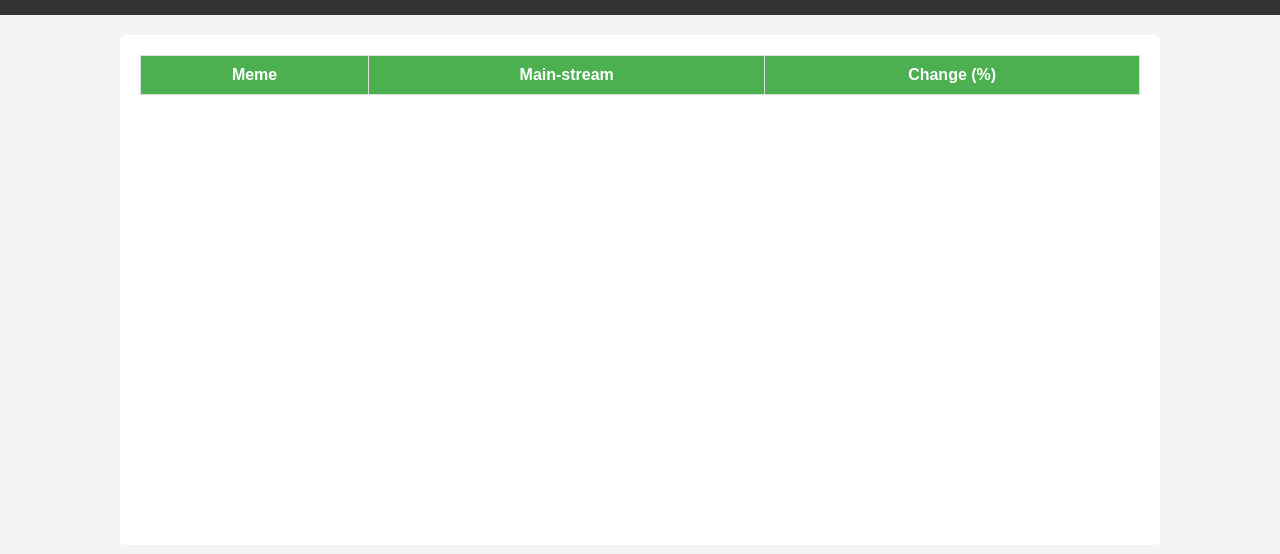
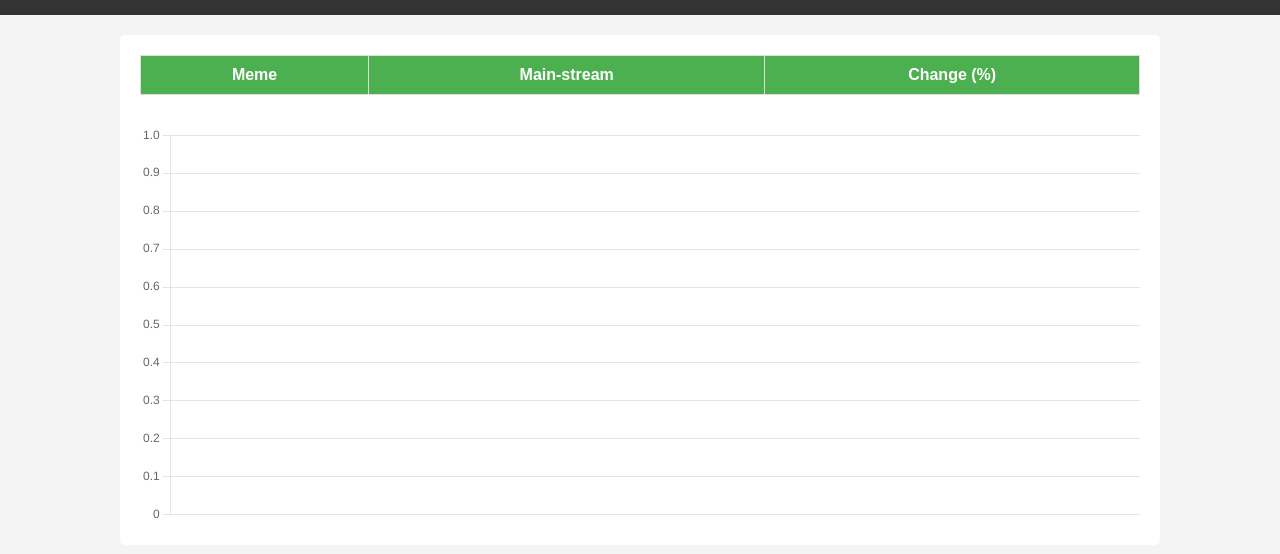
Before and after one commit to YTOSOHAIBOYT/tiktok_memestocks, a website: page index.html in a window 1280 px wide. Shown: the part 50-604 px from the top of the page. Drawn offline with nearby package versions, Linux system fonts and the light colour scheme; no server answers.

Commit message:
fixed major bug

```diff
--- a/index.html
+++ b/index.html
@@ -94,10 +94,18 @@
   // 1) Store the very first price of each meme
   const initialPrices = {};
 
-    // Keep track of how many fetches have happened
+  // Track price history and chart state
+  const chartLabels = [];
+  const priceHistory = {};
+  let chart;
   let isFirstFetch = true;
 
-    // Existing priceHistory/chartLabels, chart setup…
+  // Utility: assign consistent colors per meme
+  function getColor(name) {
+    const colors = ['#FF6384', '#36A2EB', '#FFCE56', '#4BC0C0', '#9966FF', '#FF9F40'];
+    const index = Object.keys(priceHistory).indexOf(name);
+    return colors[index % colors.length];
+  }
 
   // Fetch current stocks from server
   async function fetchStocks() {
@@ -105,7 +113,6 @@
       const response = await fetch('/api/stocks');
       const data = await response.json(); // data is an array of memes
 
-        // On the very first fetch, record initialPrices
       if (isFirstFetch) {
         data.forEach(m => {
           initialPrices[m.name] = m.price;
@@ -128,17 +135,14 @@
     memes.forEach(meme => {
       const row = document.createElement('tr');
 
-        // Name cell
       const nameCell = document.createElement('td');
       nameCell.textContent = meme.name;
       row.appendChild(nameCell);
 
-        // Price cell
       const priceCell = document.createElement('td');
       priceCell.textContent = meme.price.toFixed(2);
       row.appendChild(priceCell);
 
-        // Change cell (now relative to initialPrices)
       const changeCell = document.createElement('td');
       const initial = initialPrices[meme.name];
       const pctChange = ((meme.price - initial) / initial) * 100;
@@ -156,12 +160,63 @@
 
       changeCell.appendChild(arrowSpan);
       row.appendChild(changeCell);
-
       stockRows.appendChild(row);
     });
   }
 
-    // updateChart() stays the same…
+  // Update or draw the chart
+  function updateChart(memes) {
+    const now = new Date().toLocaleTimeString();
+
+    // Add new data to price history
+    memes.forEach(meme => {
+      if (!priceHistory[meme.name]) {
+        priceHistory[meme.name] = [];
+      }
+      priceHistory[meme.name].push(meme.price);
+      // Limit to 20 data points
+      if (priceHistory[meme.name].length > 20) {
+        priceHistory[meme.name].shift();
+      }
+    });
+
+    // Update x-axis labels
+    chartLabels.push(now);
+    if (chartLabels.length > 20) chartLabels.shift();
+
+    // Prepare datasets
+    const datasets = memes.map(meme => ({
+      label: meme.name,
+      data: priceHistory[meme.name],
+      borderColor: getColor(meme.name),
+      fill: false,
+      tension: 0.2
+    }));
+
+    if (!chart) {
+      const ctx = document.getElementById('myChart').getContext('2d');
+      chart = new Chart(ctx, {
+        type: 'line',
+        data: {
+          labels: chartLabels,
+          datasets: datasets
+        },
+        options: {
+          responsive: true,
+          maintainAspectRatio: false,
+          scales: {
+            y: {
+              beginAtZero: false
+            }
+          }
+        }
+      });
+    } else {
+      chart.data.labels = chartLabels;
+      chart.data.datasets = datasets;
+      chart.update();
+    }
+  }
 
   // Main update function
   async function refreshData() {
@@ -177,5 +232,6 @@
   setInterval(refreshData, 5000);
 </script>
 
+
 </body>
 </html>
```
Lines whose indentation alone changed are shown as unchanged.
